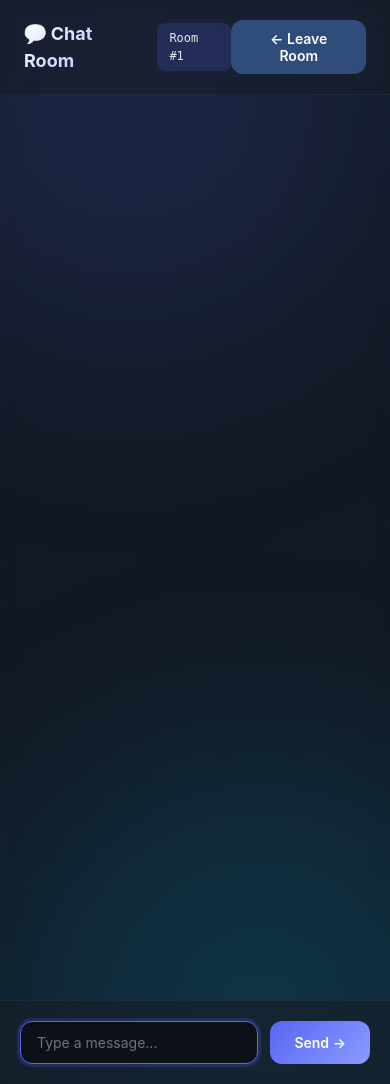
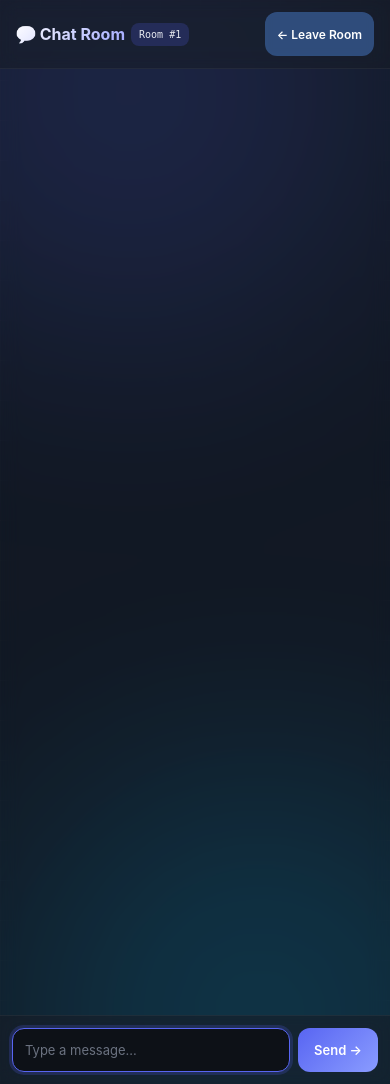
Before and after one commit to chetanbhartiya31-max/chatApp, a Flask app: page /room/1 in a window 390 px wide. Run offline with Flask 3, Linux system fonts and the light colour scheme; the visitor is signed in with stand-in values (Sample User, id 1); data that the repository does not hold is empty; some libraries are stand-ins or nearby versions.

Commit message:
Revamp chat room HTML and CSS for responsiveness
Updated HTML structure and styles for chat room interface, including responsive design improvements and enhanced user experience features.

```diff
--- a/templates/room.html
+++ b/templates/room.html
@@ -2,7 +2,7 @@
 <html>
   <head>
     <title>Chat Room</title>
-    <meta name="viewport" content="width=device-width, initial-scale=1.0" />
+    <meta name="viewport" content="width=device-width, initial-scale=1.0, user-scalable=yes" />
     <script src="https://cdn.socket.io/4.5.4/socket.io.min.js"></script>
     <style>
       * {
@@ -164,6 +164,7 @@
         display: flex;
         justify-content: space-between;
         align-items: center;
+        gap: 12px;
       }
 
       .chat-header h2 {
@@ -173,12 +174,14 @@
         -webkit-background-clip: text;
         background-clip: text;
         color: transparent;
+        white-space: nowrap;
       }
 
       .room-info {
         display: flex;
         gap: 12px;
         align-items: center;
+        flex-wrap: wrap;
       }
 
       .room-id {
@@ -280,6 +283,7 @@
         background: linear-gradient(135deg, #5865f2, #8a9cff);
       }
 
+      /* Existing tablet/mobile base */
       @media (max-width: 768px) {
         .main {
           width: 100vw;
@@ -294,6 +298,75 @@
         .chat-header h2 {
           font-size: 18px;
         }
+      }
+
+      /* Additional mobile improvements (phones) */
+      @media (max-width: 480px) {
+        .chat-header {
+          padding: 12px 16px;
+          flex-wrap: wrap;
+          gap: 8px;
+        }
+        .room-info {
+          flex-wrap: wrap;
+          gap: 6px;
+        }
+        .chat-header h2 {
+          font-size: 16px;
+          white-space: normal;
+        }
+        .room-id {
+          font-size: 10px;
+          padding: 4px 8px;
+        }
+        .back-btn {
+          padding: 6px 12px;
+          font-size: 12px;
+        }
+        .messages-container {
+          padding: 12px;
+        }
+        .message {
+          max-width: 90%;
+          padding: 10px 12px;
+        }
+        .input-area {
+          padding: 12px;
+          gap: 8px;
+        }
+        .input-area input {
+          padding: 10px 12px;
+          font-size: 13px;
+        }
+        .input-area button {
+          padding: 10px 16px;
+          font-size: 13px;
+        }
+        button {
+          min-height: 44px; /* better touch target */
+        }
+      }
+
+      /* Very small phones */
+      @media (max-width: 360px) {
+        .chat-header {
+          flex-direction: column;
+          align-items: flex-start;
+        }
+        .back-btn {
+          align-self: flex-end;
+        }
+        .message {
+          max-width: 95%;
+        }
+        .room-id {
+          font-size: 9px;
+        }
+      }
+
+      /* Ensure smooth scrolling on mobile */
+      .messages-container {
+        -webkit-overflow-scrolling: touch;
       }
     </style>
   </head>
@@ -333,30 +406,25 @@
       const roomId = parseInt("{{ room_id }}", 10);
       let currentRoomId = roomId;
 
-      // Mouse move effect for background
       document.addEventListener("mousemove", (e) => {
         document.body.style.setProperty("--x", e.clientX + "px");
         document.body.style.setProperty("--y", e.clientY + "px");
       });
 
-      // FIX #1: Auto-join room when socket connects
       socket.on("connect", () => {
         console.log("Connected to server");
-
-        // Automatically join the room
         socket.emit("join_room", {
           room_id: currentRoomId,
-          password: "", // Server will check if user already has access
+          password: "",
         });
       });
 
-      // FIX #2: Listen for join success
       socket.on("join_success", (data) => {
         console.log("Successfully joined room:", data.room_id);
       });
 
       socket.on("new_message", (data) => {
-        console.log("New message received:", data); // Debug log
+        console.log("New message received:", data);
         if (data.room_id == currentRoomId) {
           addMessage(data.username, data.content);
         }
@@ -451,7 +519,6 @@
         }
       }
 
-      // Focus input on load
       window.onload = () => {
         loadMessages();
         document.getElementById("messageInput").focus();
```
